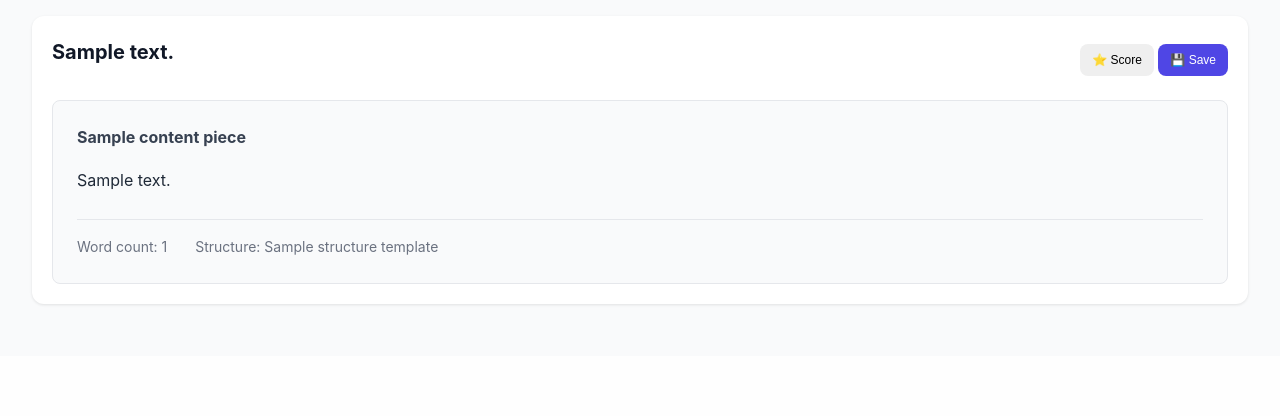
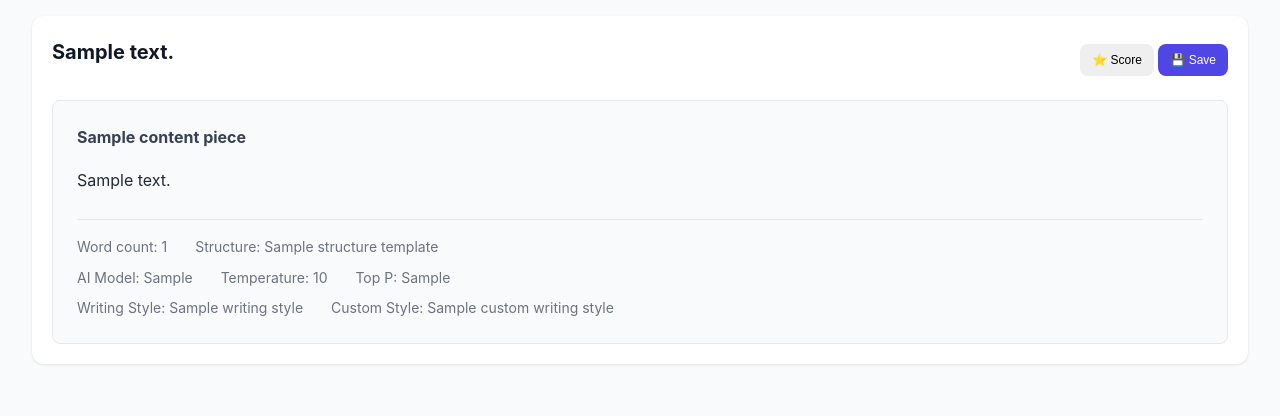
Before and after one commit to tnndbtc/agent, a Django app: template novel_web/frontend/templates/novels/project_detail.html in a window 1280 px wide. Shown: the part 1327-1743 px from the top of the page. Before the commit the page ends 1633 px from the top, so only its background shows below. Run offline with Django 5.2, Linux system fonts and the light colour scheme; tables that the repository leaves empty hold one stand-in row (values such as "Sample post"); the template is opened without the code that fills it: values that come from a table or form of the project are taken from there, most other values are stand-ins (such as "Sample title", 1, 10 or a date in 2020); parts of the project's set-up code (start-up, migrations or seed data) failed here and were passed over.

Commit message:
enhance project info

```diff
--- a/novel_web/frontend/templates/novels/project_detail.html
+++ b/novel_web/frontend/templates/novels/project_detail.html
@@ -260,10 +260,31 @@
                 <h4 style="margin-top: 0; margin-bottom: 1rem; color: #374151;">{{ project.content_piece.title }}</h4>
                 <div id="contentPieceText" class="content-text" contenteditable="true" style="white-space: pre-wrap; line-height: 1.8; font-size: 1rem; color: #1f2937;">{{ project.content_piece.content }}</div>
                 <div style="margin-top: 1.5rem; padding-top: 1rem; border-top: 1px solid #e5e7eb; color: #6b7280; font-size: 0.875rem;">
-                    <span>{% trans "Word count" %}: <span id="contentPieceWordCount">{{ project.content_piece.word_count }}</span></span>
-                    {% if project.content_piece.structure_template %}
-                    <span style="margin-left: 1.5rem;">{% trans "Structure" %}: {{ project.content_piece.structure_template.name }}</span>
-                    {% endif %}
+                    <div style="margin-bottom: 0.5rem;">
+                        <span>{% trans "Word count" %}: <span id="contentPieceWordCount">{{ project.content_piece.word_count }}</span></span>
+                        {% if project.content_piece.structure_template %}
+                        <span style="margin-left: 1.5rem;">{% trans "Structure" %}: {{ project.content_piece.structure_template.name }}</span>
+                        {% endif %}
+                    </div>
+                    <div style="margin-bottom: 0.5rem;">
+                        {% if project.content_piece.ai_model %}
+                        <span>{% trans "AI Model" %}: {{ project.content_piece.ai_model }}</span>
+                        {% endif %}
+                        {% if project.content_piece.generation_temperature %}
+                        <span style="margin-left: 1.5rem;">{% trans "Temperature" %}: {{ project.content_piece.generation_temperature }}</span>
+                        {% endif %}
+                        {% if project.content_piece.generation_top_p %}
+                        <span style="margin-left: 1.5rem;">{% trans "Top P" %}: {{ project.content_piece.generation_top_p }}</span>
+                        {% endif %}
+                    </div>
+                    <div>
+                        {% if project.content_piece.writing_style %}
+                        <span>{% trans "Writing Style" %}: {{ project.content_piece.writing_style.name_key }}</span>
+                        {% endif %}
+                        {% if project.content_piece.custom_writing_style %}
+                        <span style="margin-left: 1.5rem;">{% trans "Custom Style" %}: {{ project.content_piece.custom_writing_style.style_name }}</span>
+                        {% endif %}
+                    </div>
                 </div>
             </div>
             {% else %}
@@ -1579,7 +1600,24 @@ async function loadContentTypeDefaults() {
                 topPSlider.value = topP;
                 if (topPValue) topPValue.textContent = topP.toFixed(1);
             }
-            console.log('[SUCCESS] Loaded last-used generation parameters from ContentPiece:', {temp, topP});
+            // Load model if available
+            if (response && response.ai_model) {
+                const modelSelector = document.getElementById('modelSelector');
+                if (modelSelector) {
+                    modelSelector.value = response.ai_model;
+                    console.log('[SUCCESS] Loaded model from ContentPiece:', response.ai_model);
+                }
+            }
+            // Load custom writing style if available
+            if (response && response.custom_writing_style_id) {
+                const customStyleSelect = document.getElementById('customStyleSelect');
+                if (customStyleSelect) {
+                    customStyleSelect.value = response.custom_writing_style_id;
+                    selectCustomStyle();  // Show details panel
+                    console.log('[SUCCESS] Loaded custom writing style from ContentPiece:', response.custom_writing_style_id);
+                }
+            }
+            console.log('[SUCCESS] Loaded last-used generation parameters from ContentPiece:', {temp, topP, model: response.ai_model, customStyleId: response.custom_writing_style_id});
             return;
         } else {
             console.log('[DEBUG] No ContentPiece data found, trying config defaults');
@@ -1676,11 +1714,12 @@ if (manualForm) {
                 const estimatedDuration = await getEstimatedDuration('content_generation');
                 startProgressBar(estimatedDuration);
 
-                // Generate content (include temperature, top_p, and model)
+                // Generate content (include temperature, top_p, model, and custom_style_id)
                 const requestBody = { idea_data: ideaData };
                 if (temperature !== null) requestBody.temperature = temperature;
                 if (topP !== null) requestBody.top_p = topP;
                 if (model !== null) requestBody.model = model;
+                if (ideaData.custom_style_id) requestBody.custom_style_id = ideaData.custom_style_id;
 
                 const response = await apiRequest(`/api/projects/${projectId}/generate_content/`, {
                     method: 'POST',
--- a/novel_web/novels/models.py
+++ b/novel_web/novels/models.py
@@ -1184,6 +1184,30 @@ class ContentPiece(models.Model):
         help_text="Top_p used when generating this content (0.3-1.0)"
     )
 
+    # AI model and writing style used during generation
+    ai_model = models.CharField(
+        max_length=50,
+        blank=True,
+        null=True,
+        help_text="AI model used to generate this content (e.g., 'gpt-4o-mini', 'gpt-5.2')"
+    )
+    writing_style = models.ForeignKey(
+        'WritingStyle',
+        on_delete=models.SET_NULL,
+        null=True,
+        blank=True,
+        related_name='content_pieces',
+        help_text="System-level writing style used (if applicable)"
+    )
+    custom_writing_style = models.ForeignKey(
+        'CustomWritingStyle',
+        on_delete=models.SET_NULL,
+        null=True,
+        blank=True,
+        related_name='content_pieces',
+        help_text="Custom writing style used (if applicable)"
+    )
+
     created_at = models.DateTimeField(auto_now_add=True)
     updated_at = models.DateTimeField(auto_now=True)
 
--- a/novel_web/novels/views.py
+++ b/novel_web/novels/views.py
@@ -169,11 +169,13 @@ class NovelProjectViewSet(viewsets.ModelViewSet):
             except (ValueError, TypeError):
                 top_p = None
 
-        # Validate model if provided (ensure it's one of the allowed models)
+        # Validate and normalize model if provided (ensure it's one of the allowed models)
         if model is not None:
+            model = model.strip()  # Remove whitespace
             allowed_models = ['gpt-4o-mini', 'gpt-5.2']
             if model not in allowed_models:
-                model = None
+                logger.warning(f"Invalid model '{model}' provided, using default 'gpt-4o-mini'")
+                model = 'gpt-4o-mini'  # Use default instead of None
 
         # Track API performance
         start_time = timezone.now()
@@ -497,10 +499,11 @@ class NovelProjectViewSet(viewsets.ModelViewSet):
         # Get idea data from request
         idea_data = request.data.get('idea_data', {})
 
-        # Get optional temperature, top_p, and model from request
+        # Get optional temperature, top_p, model, and custom_style_id from request
         temperature = request.data.get('temperature')
         top_p = request.data.get('top_p')
         model = request.data.get('model')
+        custom_style_id = request.data.get('custom_style_id')
 
         # Convert to float if provided
         if temperature is not None:
@@ -515,11 +518,13 @@ class NovelProjectViewSet(viewsets.ModelViewSet):
             except (ValueError, TypeError):
                 top_p = None
 
-        # Validate model if provided (ensure it's one of the allowed models)
+        # Validate and normalize model if provided (ensure it's one of the allowed models)
         if model is not None:
+            model = model.strip()  # Remove whitespace
             allowed_models = ['gpt-4o-mini', 'gpt-5.2']
             if model not in allowed_models:
-                model = None
+                logger.warning(f"Invalid model '{model}' provided, using default 'gpt-4o-mini'")
+                model = 'gpt-4o-mini'  # Use default instead of None
 
         # Track API performance
         start_time = timezone.now()
@@ -563,7 +568,11 @@ class NovelProjectViewSet(viewsets.ModelViewSet):
                     'structure_template_id': content_dict.get('structure_template_id'),
                     'sections_data': content_dict.get('sections_data', {}),
                     'generation_temperature': temperature,
-                    'generation_top_p': top_p
+                    'generation_top_p': top_p,
+                    # Generation metadata (save directly from request/project, like temperature/top_p)
+                    'ai_model': model,
+                    'writing_style_id': project.default_style.id if project.default_style else None,
+                    'custom_writing_style_id': custom_style_id,
                 }
             )
 
@@ -668,7 +677,7 @@ class NovelProjectViewSet(viewsets.ModelViewSet):
 
     @action(detail=True, methods=['get'], url_path='generation_params')
     def get_generation_params(self, request, pk=None):
-        """Get generation parameters (temperature, top_p) from the last content generation."""
+        """Get generation parameters (temperature, top_p, ai_model) from the last content generation."""
         project = self.get_object()
 
         # For non-novel projects, check ContentPiece
@@ -676,13 +685,17 @@ class NovelProjectViewSet(viewsets.ModelViewSet):
             content_piece = project.content_piece
             return Response({
                 'generation_temperature': content_piece.generation_temperature,
-                'generation_top_p': content_piece.generation_top_p
+                'generation_top_p': content_piece.generation_top_p,
+                'ai_model': content_piece.ai_model,
+                'custom_writing_style_id': content_piece.custom_writing_style_id
             })
 
         # Return None if no data available
         return Response({
             'generation_temperature': None,
-            'generation_top_p': None
+            'generation_top_p': None,
+            'ai_model': None,
+            'custom_writing_style_id': None
         })
 
     @action(detail=True, methods=['post'])
```
Also changed, not shown: novel_web/novels/admin.py (+7 -1 lines), novel_web/novels/serializers.py (+21 -1 lines), novel_web/novels/services.py (+31 -5 lines), novel_web/novels/migrations/0048_add_generation_metadata_to_contentpiece.py (added).
